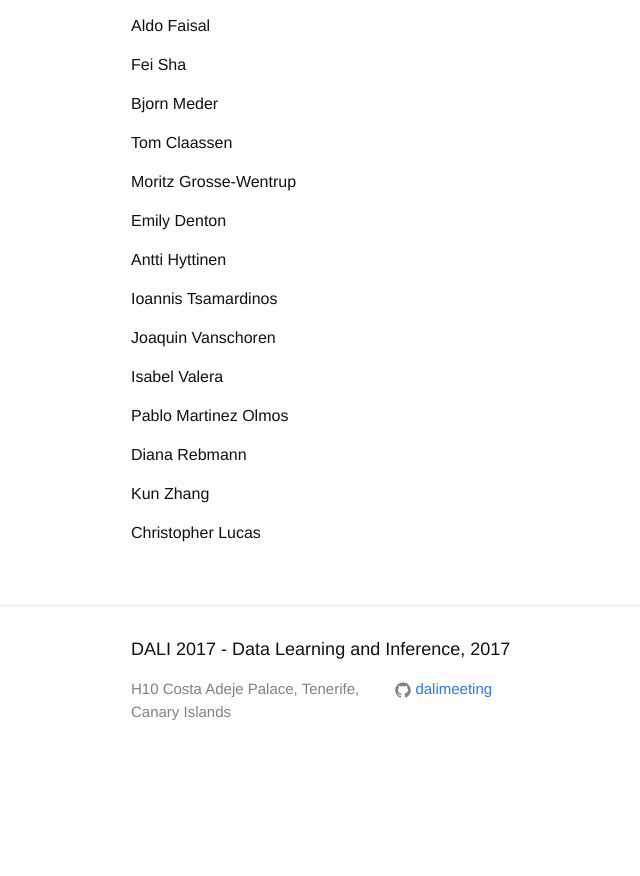
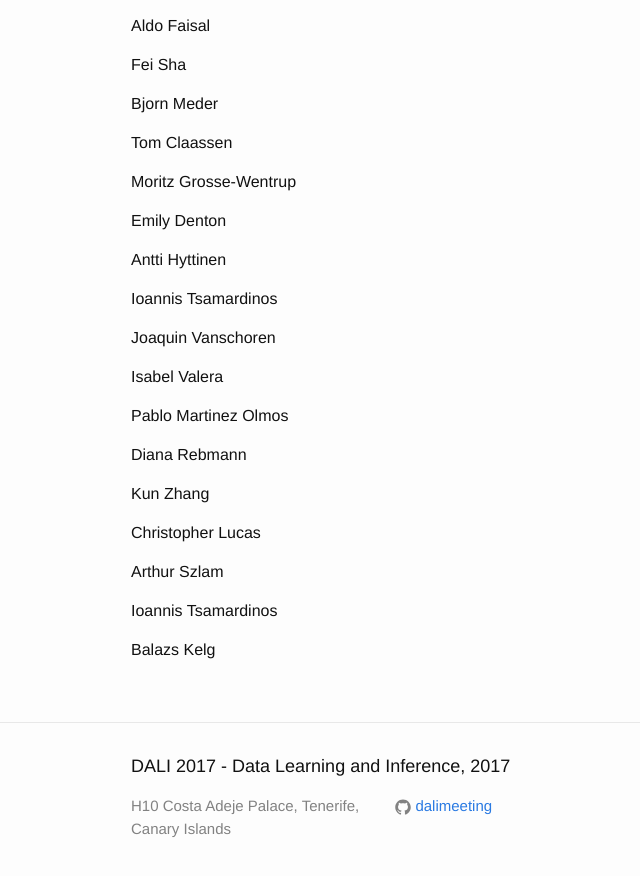
Before and after one commit to dalimeeting/dalimeeting.github.io, a Jekyll site: the page built from participants.html, in a window 1280 px wide and 900 px high, scrolled down 3187 px. Shown: the top 876 px of the window, without its empty margins (139-779 px from the left). Built offline with Jekyll 4.4.1, drawn with Linux system fonts in a browser that asks for light colours; before the commit the page ends 3970 px from its top, so only the background shows below that.

Commit message:
Update participants.yml

```diff
--- a/_data/participants.yml
+++ b/_data/participants.yml
@@ -162,3 +162,9 @@
   given: Kun
 - family: Lucas
   given: Christopher
+- family: Szlam
+  given: Arthur
+- family: Tsamardinos
+  given: Ioannis
+- family: Kelg
+  given: Balazs
```
